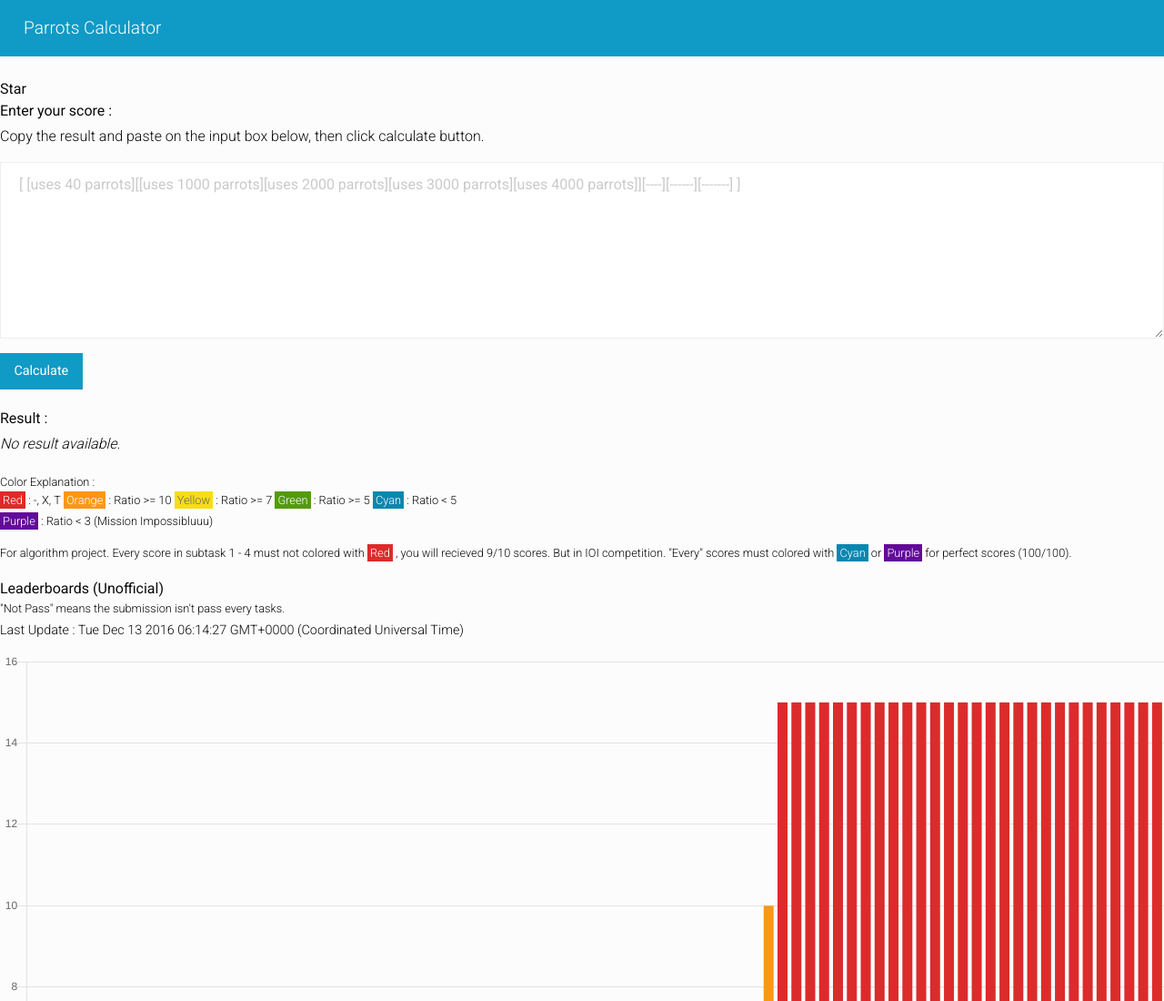
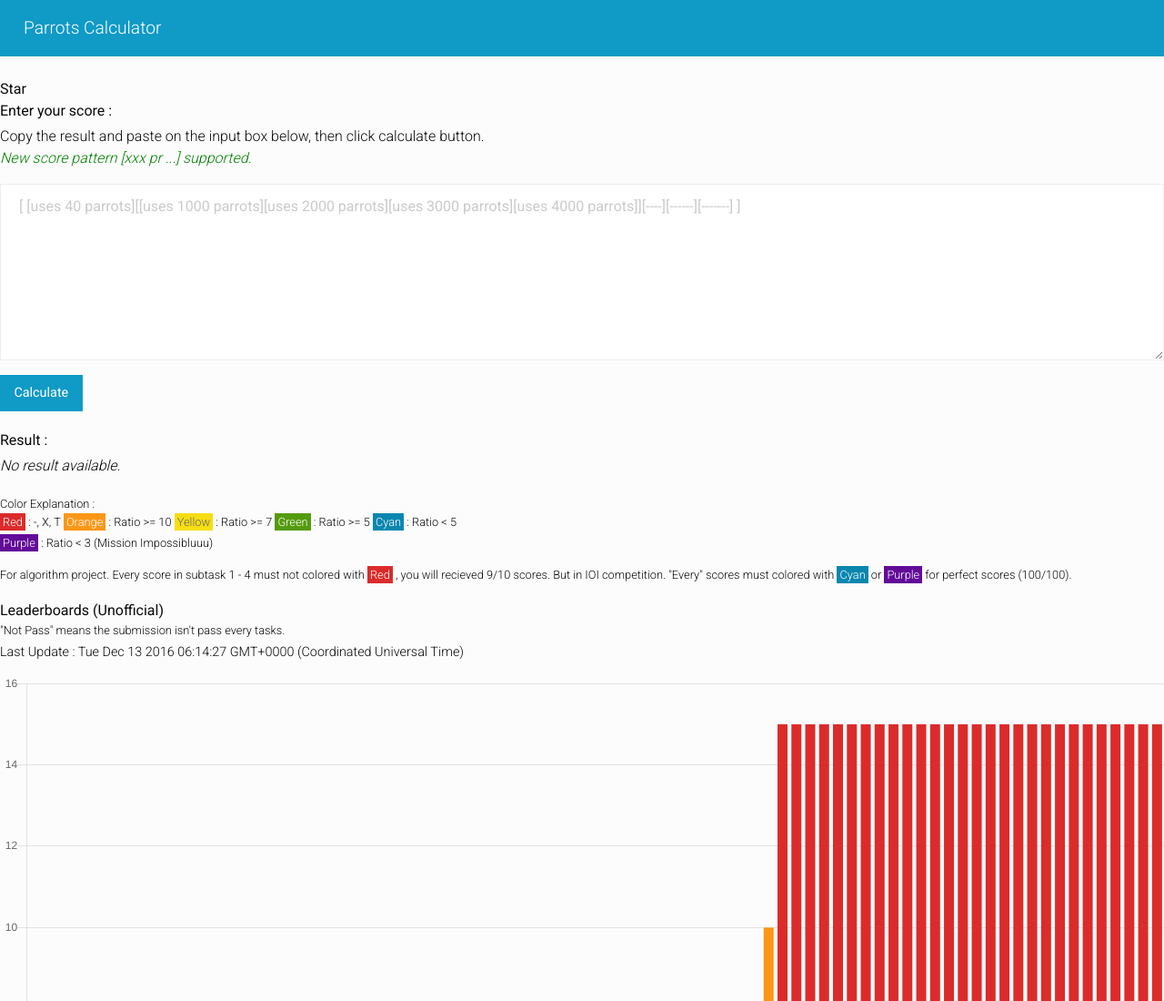
Before and after one commit to neungkl/parrots-score-calculation, a website: page index.html in a window 1280 px wide. Shown: the top 1100 px of the page at 91% size. Drawn offline with nearby package versions, Linux system fonts and the light colour scheme.

Commit message:
Add description

```diff
--- a/index.html
+++ b/index.html
@@ -33,6 +33,7 @@
       <div>Enter your score :</div>
       <div class="space-v-small"></div>
       <div class="thin-font">Copy the result and paste on the input box below, then click calculate button.</div>
+      <div class="thin-font" style="color:green;"><i>New score pattern [xxx pr ...] supported.</i></div>
       <div class="space-v-medium"></div>
       <textarea class="input" rows="7" placeholder="[ [uses 40 parrots][[uses 1000 parrots][uses 2000 parrots][uses 3000 parrots][uses 4000 parrots]][----][------][-------] ]"></textarea>
       <div class="space-v-small"></div>
```
